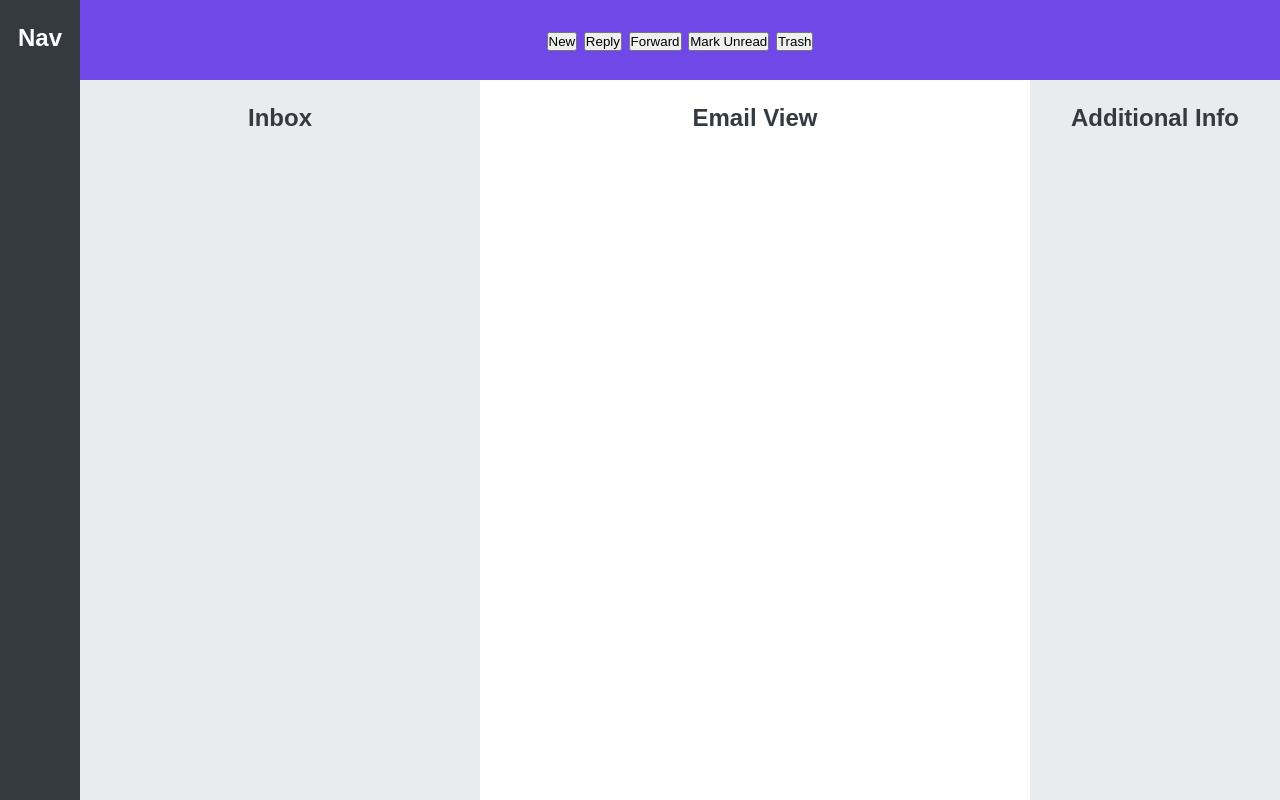
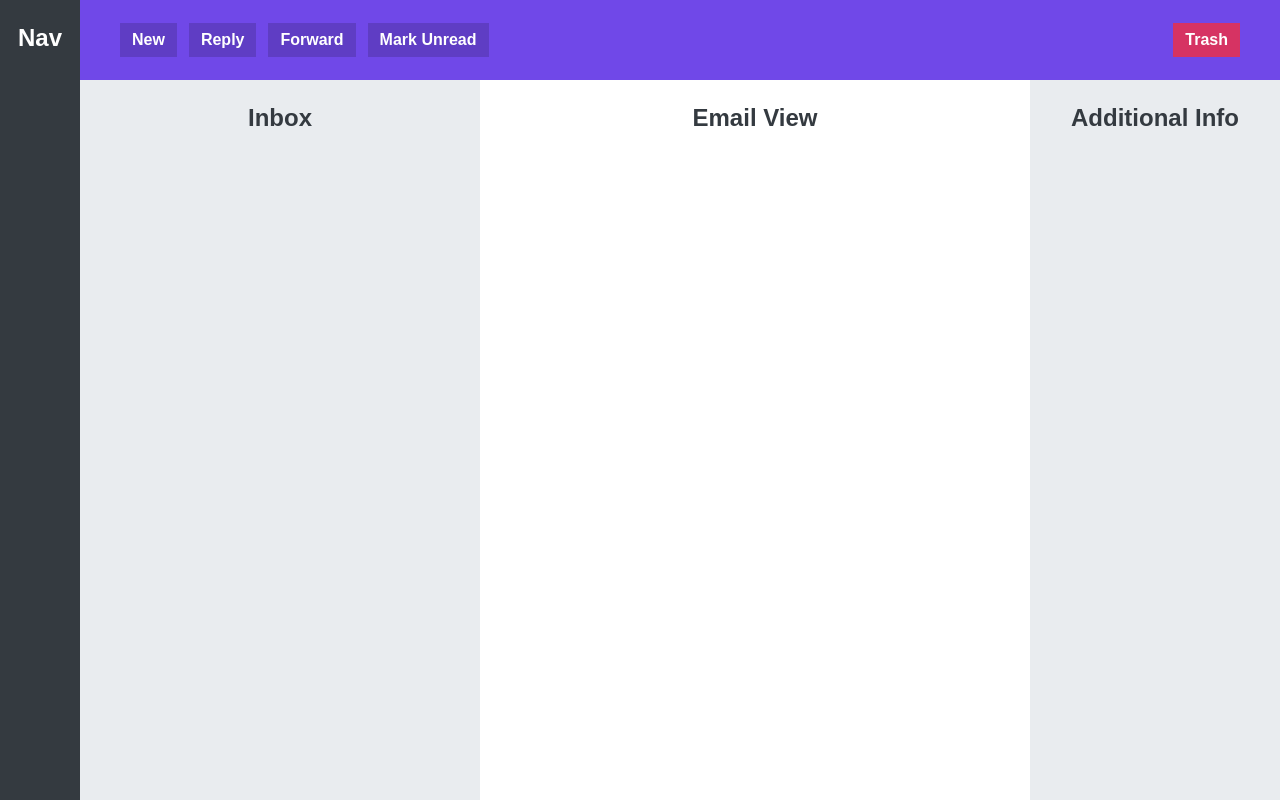
Before and after one commit to tod619/05_Component_EmailAppLicationLayout, a plain HTML site: page index.html in a window 1280 px wide. Drawn offline with Linux system fonts and the light colour scheme.

Commit message:
Add style menu buttons in style.css file

```diff
--- a/style.css
+++ b/style.css
@@ -18,7 +18,6 @@ body {
 }
 
 nav,
-menu,
 section,
 main,
 aside {
@@ -35,6 +34,26 @@ menu {
     background-color: #7048e8;
     color: #fff;
     grid-column: 2 / -1;
+    display: flex;
+    align-items: center;
+    gap: 12px;
+    padding: 0 40px;
+}
+
+button {
+    font-size: 16px;
+    font-weight: bold;
+    display: inline-block;
+    background-color: #5f3dc4;
+    border: none;
+    cursor: pointer;
+    color: #fff;
+    padding: 8px 12px;
+}
+
+button:last-child {
+    background-color: #d63363;
+    margin-left: auto;
 }
 
 section {
```
